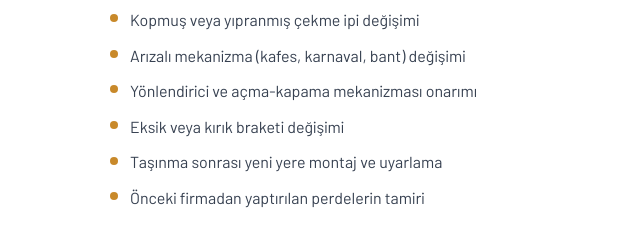
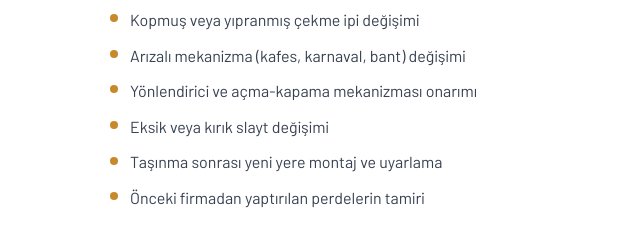
Before and after one commit to butiktatli/perdetamiri, a plain HTML site: page jaluzi-perde-tamiri.html in a window 1280 px wide. Shown: the part 806-1040 px from the top of the page, 0-640 px from the left. Drawn offline with nearby package versions, Linux system fonts and the light colour scheme; a web font is replaced by a local one.

Commit message:
Update jaluzi-perde-tamiri.html

```diff
--- a/jaluzi-perde-tamiri.html
+++ b/jaluzi-perde-tamiri.html
@@ -99,7 +99,7 @@
           <li>Kopmuş veya yıpranmış çekme ipi değişimi</li>
           <li>Arızalı mekanizma (kafes, karnaval, bant) değişimi</li>
           <li>Yönlendirici ve açma-kapama mekanizması onarımı</li>
-          <li>Eksik veya kırık braketi değişimi</li>
+          <li>Eksik veya kırık slayt değişimi</li>
           <li>Taşınma sonrası yeni yere montaj ve uyarlama</li>
           <li>Önceki firmadan yaptırılan perdelerin tamiri</li>
         </ul>
```
